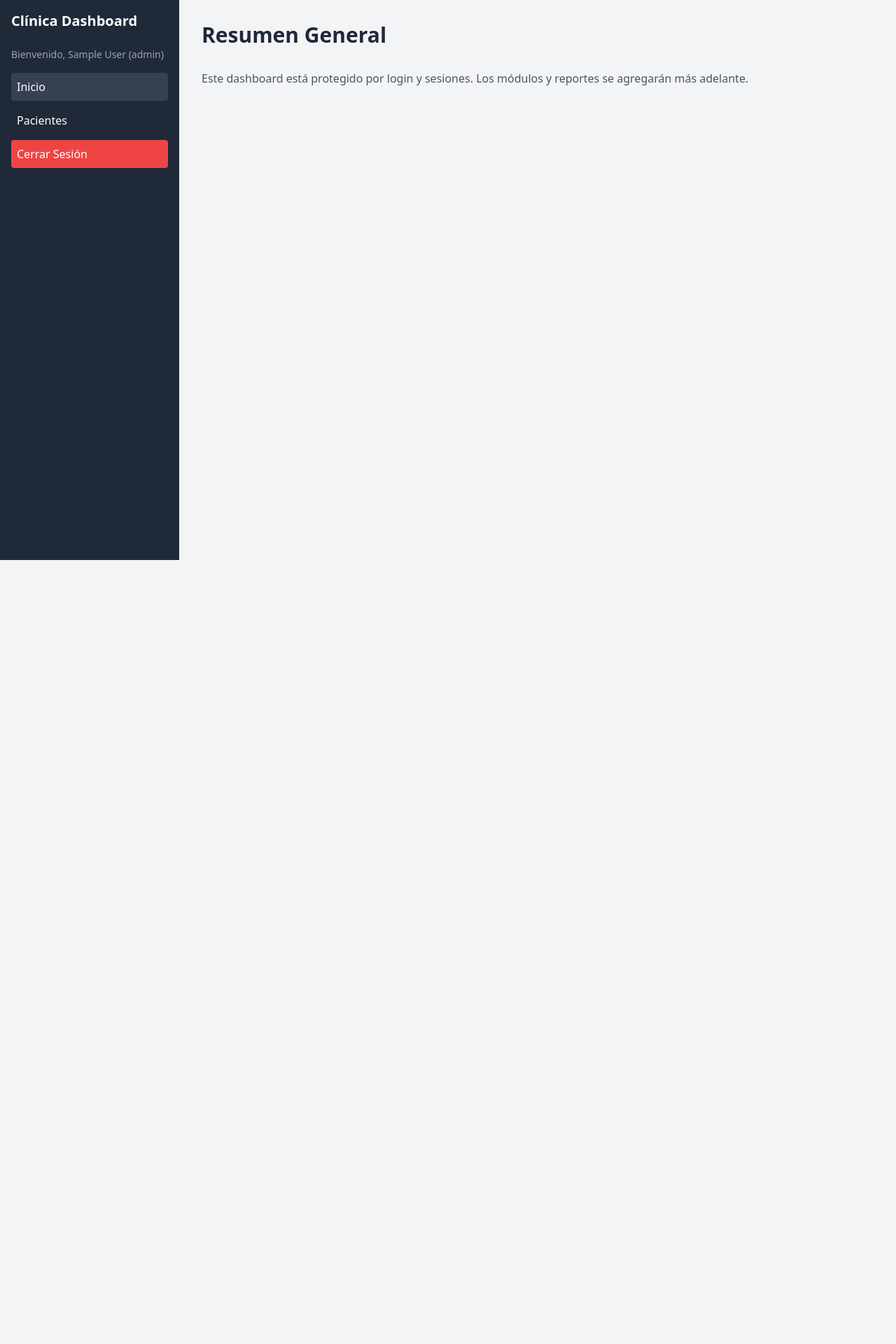
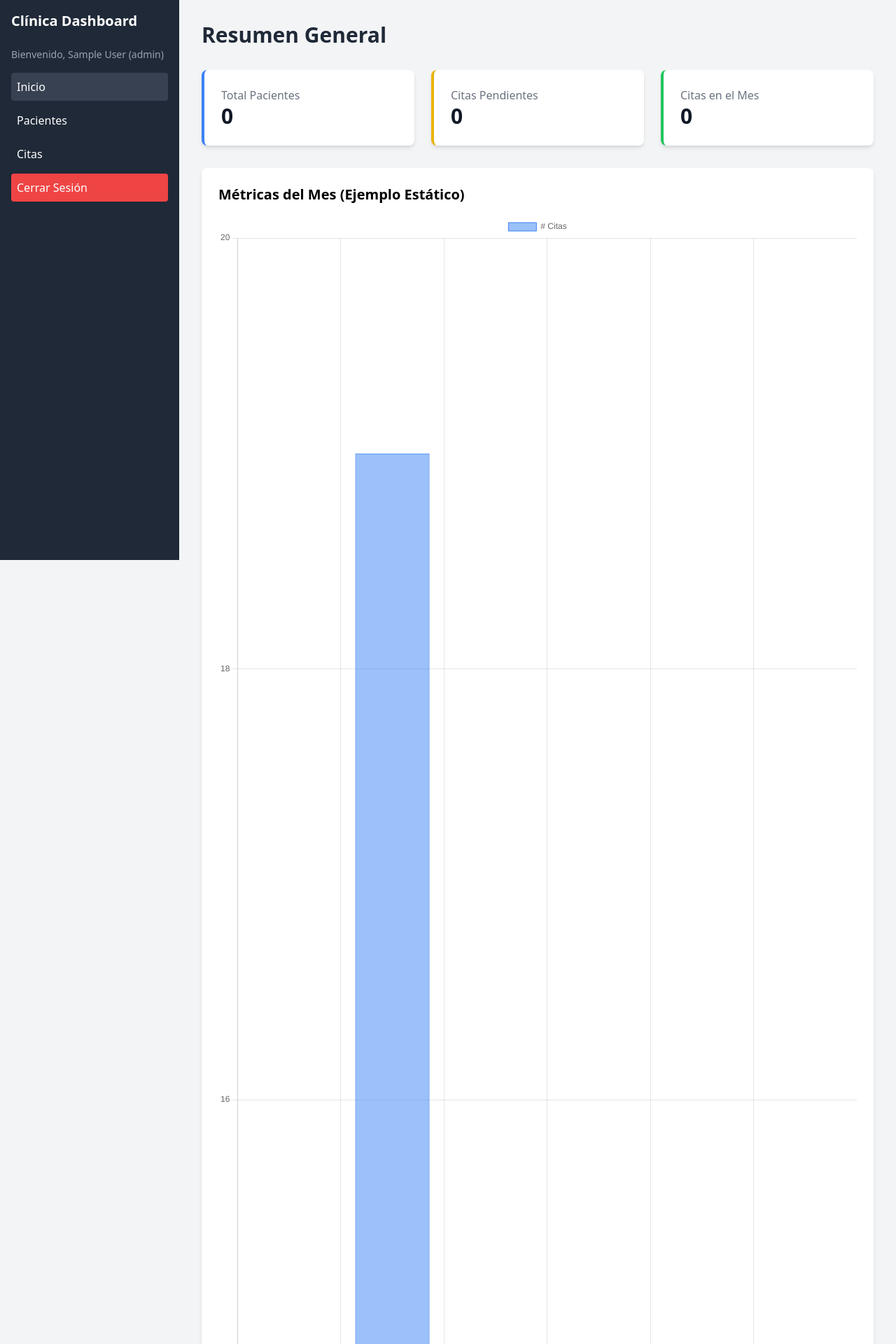
Before and after one commit to alexaa04/clinica-dashboard-git, a PHP site: page /dashboard.php in a window 1280 px wide. Shown: the top 1920 px of the page at 70% size. Before the commit the page ends 800 px from the top, so only its background shows below. Run offline with PHP 8.4, Linux system fonts and the light colour scheme; the visitor is signed in with stand-in values (Sample User, id 1); data that the repository does not hold is empty; some libraries are stand-ins or nearby versions.

Commit message:
feat(metrics): Agregadas metricas reales y grafico Chart.js al dashboard.

```diff
--- a/dashboard.php
+++ b/dashboard.php
@@ -2,16 +2,22 @@
 // dashboard.php
 
 session_start();
-
-// Redirigir al login si no hay sesión activa
 if (!isset($_SESSION['user_id'])) {
     header("Location: login.php");
     exit;
 }
+include('db_connection.php');
 
 $userName = $_SESSION['user_name'];
 $userRole = $_SESSION['user_role'];
+
+// LÓGICA DE MÉTRICAS
+$total_pacientes = $conn->query("SELECT COUNT(id) AS total FROM pacientes")->fetch_assoc()['total'];
+$citas_pendientes = $conn->query("SELECT COUNT(id) AS total FROM citas WHERE estado = 'pendiente'")->fetch_assoc()['total'];
+$citas_mes = $conn->query("SELECT COUNT(id) AS total FROM citas WHERE MONTH(fecha) = MONTH(CURRENT_DATE()) AND YEAR(fecha) = YEAR(CURRENT_DATE())")->fetch_assoc()['total'];
+$conn->close();
 ?>
+
 <!DOCTYPE html>
 <html lang="es">
 <head>
@@ -19,23 +25,71 @@ $userRole = $_SESSION['user_role'];
     <meta name="viewport" content="width=device-width, initial-scale=1.0">
     <title>Dashboard | Clínica</title>
     <script src="https://cdn.tailwindcss.com"></script>
+    <script src="https://cdn.jsdelivr.net/npm/chart.js@4.4.1/dist/chart.umd.min.js"></script>
 </head>
 <body class="bg-gray-100 min-h-screen">
     <div class="flex">
         <aside class="w-64 bg-gray-800 h-screen p-4 text-white">
             <h1 class="text-xl font-bold mb-6">Clínica Dashboard</h1>
-            <p class="text-sm text-gray-400 mb-4">
-                Bienvenido, <?php echo $userName; ?> (<?php echo $userRole; ?>)
-            </p>
+            <p class="text-sm text-gray-400 mb-4">Bienvenido, <?php echo $userName; ?> (<?php echo $userRole; ?>)</p>
             <ul>
                 <li class="mb-2"><a href="dashboard.php" class="block p-2 rounded bg-gray-700">Inicio</a></li>
-                <li class="mb-2"><a href="pacientes.php" class="block p-2 rounded hover:bg-gray-700">Pacientes</a></li> <li class="mb-2"><a href="logout.php" class="block p-2 rounded hover:bg-red-700 bg-red-500">Cerrar Sesión</a></li>
+                <li class="mb-2"><a href="pacientes.php" class="block p-2 rounded hover:bg-gray-700">Pacientes</a></li>
+                <li class="mb-2"><a href="citas.php" class="block p-2 rounded hover:bg-gray-700">Citas</a></li>
+                <li class="mb-2"><a href="logout.php" class="block p-2 rounded hover:bg-red-700 bg-red-500">Cerrar Sesión</a></li>
             </ul>
         </aside>
         <main class="flex-1 p-8">
             <h1 class="text-3xl font-bold text-gray-800 mb-8">Resumen General</h1>
-            <p class="text-gray-600">Este dashboard está protegido por login y sesiones. Los módulos y reportes se agregarán más adelante.</p>
+
+            <div class="grid grid-cols-1 md:grid-cols-3 gap-6 mb-8">
+                <div class="bg-white p-6 rounded-lg shadow-md border-l-4 border-blue-500">
+                    <p class="text-gray-500">Total Pacientes</p>
+                    <p class="text-3xl font-bold text-gray-900"><?php echo $total_pacientes; ?></p>
+                </div>
+                <div class="bg-white p-6 rounded-lg shadow-md border-l-4 border-yellow-500">
+                    <p class="text-gray-500">Citas Pendientes</p>
+                    <p class="text-3xl font-bold text-gray-900"><?php echo $citas_pendientes; ?></p>
+                </div>
+                <div class="bg-white p-6 rounded-lg shadow-md border-l-4 border-green-500">
+                    <p class="text-gray-500">Citas en el Mes</p>
+                    <p class="text-3xl font-bold text-gray-900"><?php echo $citas_mes; ?></p>
+                </div>
+            </div>
+
+            <div class="bg-white p-6 rounded-lg shadow-md">
+                <h3 class="text-xl font-semibold mb-4">Métricas del Mes (Ejemplo Estático)</h3>
+                <canvas id="citasChart" class="h-80"></canvas>
+            </div>
+
         </main>
     </div>
+
+    <script>
+        const ctx = document.getElementById('citasChart');
+
+        new Chart(ctx, {
+            type: 'bar',
+            data: {
+                labels: ['Ene', 'Feb', 'Mar', 'Abr', 'May', 'Jun'],
+                datasets: [{
+                    label: '# Citas',
+                    data: [12, 19, 3, 5, 2, 3], // Simulación de datos
+                    backgroundColor: 'rgba(59, 130, 246, 0.5)',
+                    borderColor: 'rgba(59, 130, 246, 1)',
+                    borderWidth: 1
+                }]
+            },
+            options: {
+                responsive: true,
+                maintainAspectRatio: false,
+                scales: {
+                    y: {
+                        beginAtZero: true
+                    }
+                }
+            }
+        });
+    </script>
 </body>
 </html>
```
